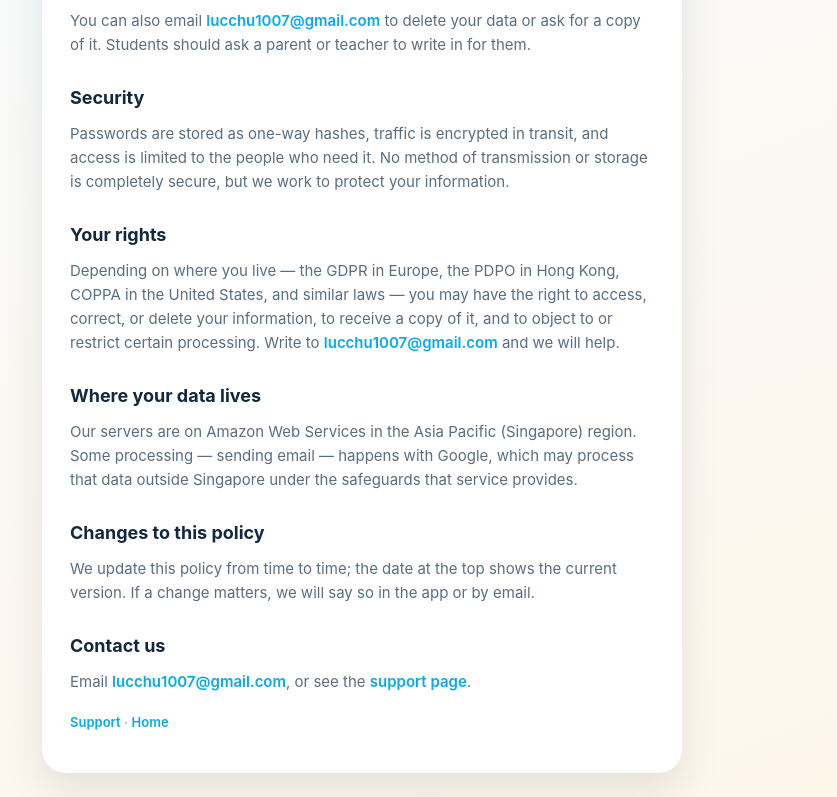
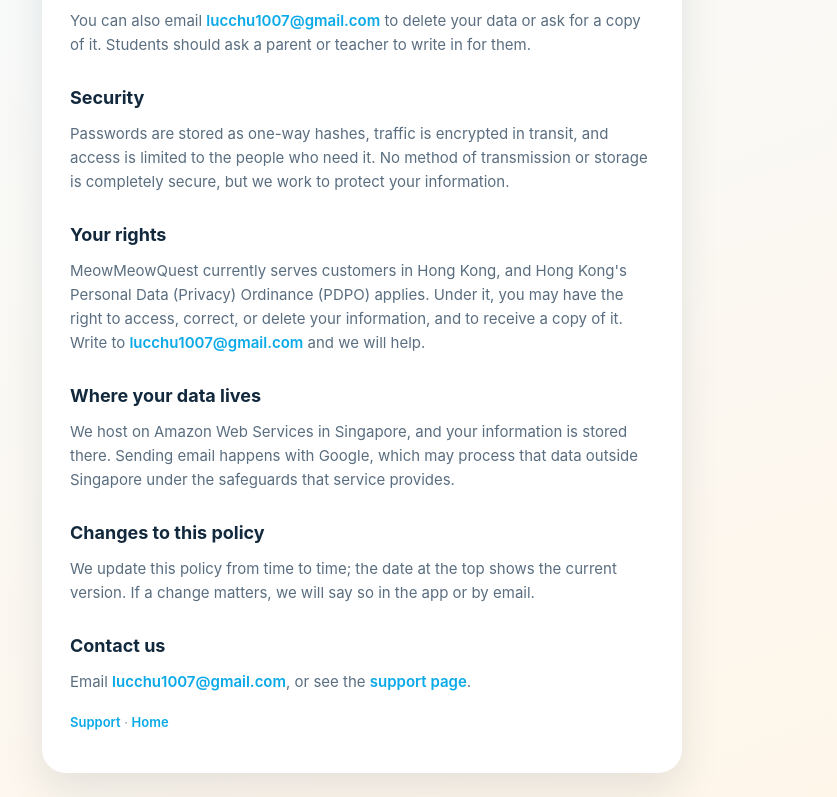
Before and after one commit to BenChu1432/MeowQuest-Web, a Next.js app: page /privacy in a window 1280 px wide. Shown: the part 2260-3057 px from the top of the page, without its empty margins (278-1115 px from the left). Built offline with nearby package versions, Linux system fonts and the light colour scheme.

Commit message:
State Singapore hosting and Hong Kong PDPO in privacy policy

```diff
--- a/app/privacy/page.tsx
+++ b/app/privacy/page.tsx
@@ -131,14 +131,14 @@ export default function PrivacyPage() {
             <section>
                 <h2>Your rights</h2>
                 <p>
-                    Depending on where you live — the GDPR in Europe, the PDPO in Hong Kong, COPPA in the United States, and similar laws — you may have the right to access, correct, or delete your information, to receive a copy of it, and to object to or restrict certain processing. Write to <a className="link" href={`mailto:${SUPPORT_EMAIL}`}>{SUPPORT_EMAIL}</a> and we will help.
+                    MeowMeowQuest currently serves customers in Hong Kong, and Hong Kong's Personal Data (Privacy) Ordinance (PDPO) applies. Under it, you may have the right to access, correct, or delete your information, and to receive a copy of it. Write to <a className="link" href={`mailto:${SUPPORT_EMAIL}`}>{SUPPORT_EMAIL}</a> and we will help.
                 </p>
             </section>
 
             <section>
                 <h2>Where your data lives</h2>
                 <p>
-                    Our servers are on Amazon Web Services in the Asia Pacific (Singapore) region. Some processing — sending email — happens with Google, which may process that data outside Singapore under the safeguards that service provides.
+                    We host on Amazon Web Services in Singapore, and your information is stored there. Sending email happens with Google, which may process that data outside Singapore under the safeguards that service provides.
                 </p>
             </section>
 
```
